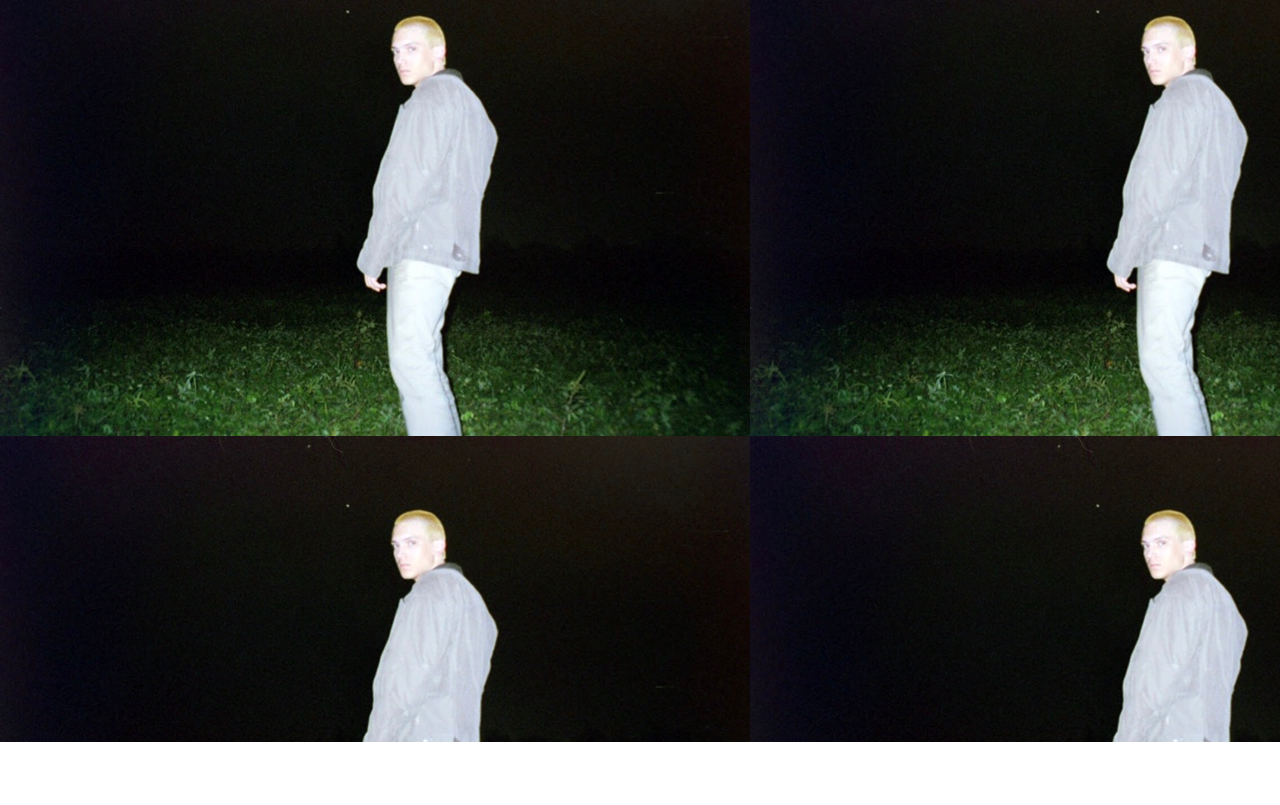
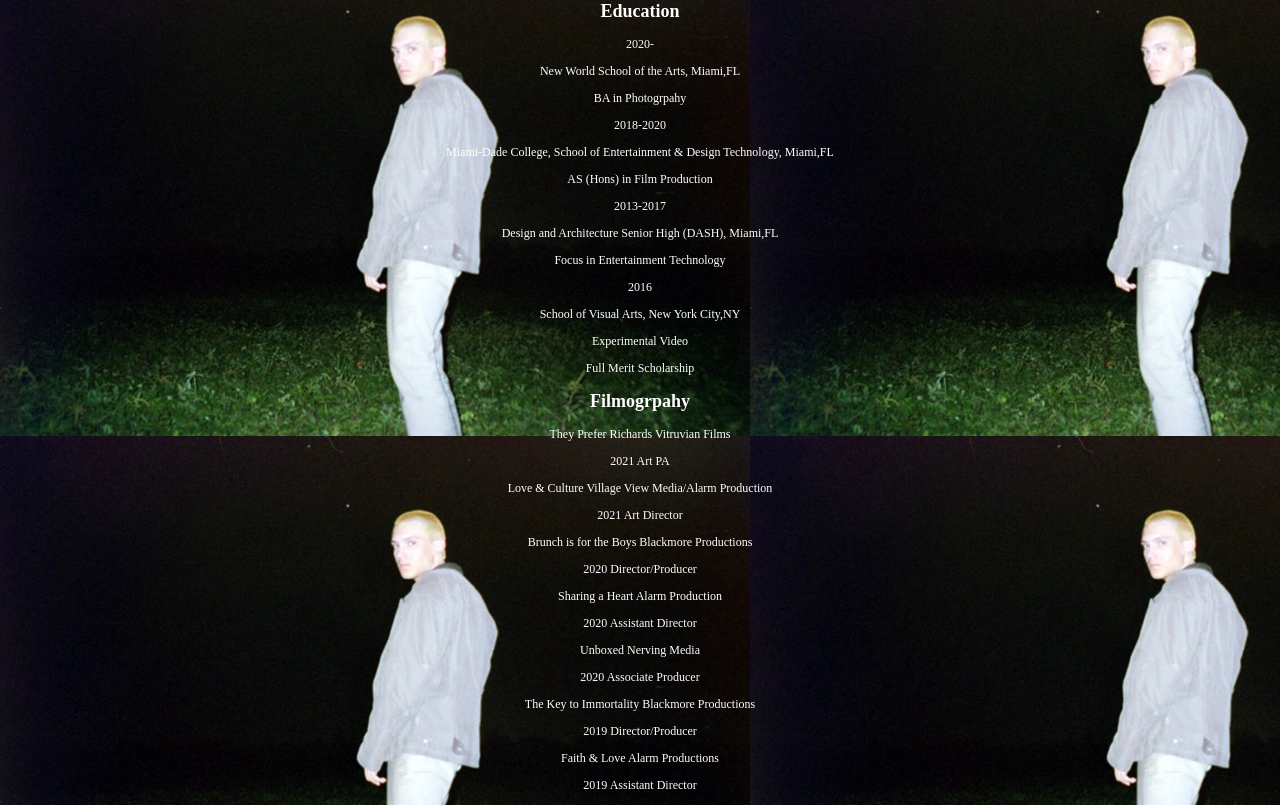
Before and after one commit to motherseton/Website, a plain HTML site: page CV.html in a window 1280 px wide. Shown: the part 58-863 px from the top of the page. Before the commit the page ends 800 px from the top, so only its background shows below. Drawn offline with Linux system fonts and the light colour scheme.

Commit message:
Add files via upload

```diff
--- /dev/null
+++ b/CSS/style.css
@@ -0,0 +1,33 @@
+ul {
+    list-style-type: none;
+}
+li {
+    display: inline-block ;
+    font-size: 100;
+    font-family: 'Times Now', serif;
+}
+
+p{
+    font-size: 12;
+}
+
+ h1 {
+color: white;
+margin-left: 40px;
+font-size: 100px;}
+
+ h2 {
+color: whitesmoke;
+font-size: 18;
+font-weight: bold;
+font-family: cursive;}
+
+ h3 {
+color: white;
+font-size: 12;}
+
+#footer {
+    position: center;
+    margin-top: -180px;
+    height: 180px;
+    }
--- a/CV.html
+++ b/CV.html
@@ -4,15 +4,55 @@
 <title>CV</title>
 </head>
 <header>
+    <h1>Jesse L.M.</h1>
+
+
 </header>
 <body>
+
+    <h2>Education</h2>
+<p>2020-</p>
+<p>New World School of the Arts, Miami,FL</p>
+<p>BA in Photogrpahy</p>
+
+<p>2018-2020</p>
+<p>Miami-Dade College, School of Entertainment & Design Technology, Miami,FL</p>
+<p>AS (Hons) in Film Production </p>
+
+<p>2013-2017</p>
+<p>Design and Architecture Senior High (DASH), Miami,FL</p>
+<p>Focus in Entertainment Technology</p>
+
+<p>2016</p>
+<p>School of Visual Arts, New York City,NY</p>
+<p>Experimental Video</p>
+<p>Full Merit Scholarship </p>
+
+
+    <h2>Filmogrpahy</h2>
+<p>  They Prefer Richards	Vitruvian Films </p>
+<p> 2021					Art PA</p>
+<p>Love & Culture			Village View Media/Alarm Production</p>
+<p>2021					Art Director</p>
+<p>Brunch is for the Boys 	Blackmore Productions</p>
+<p>2020				Director/Producer</p>
+<p>Sharing a Heart		Alarm Production</p>
+<p> 2020				Assistant Director</p>
+<p>Unboxed				Nerving Media</p>
+<p>2020				Associate Producer</p>
+<p>The Key to Immortality 	Blackmore Productions</p>
+<p>2019					Director/Producer</p>
+<p>Faith & Love			Alarm Productions</p>
+<p>2019					Assistant Director</p>
+
 <style>
 
     body {
-        background: url(images/tavy.jpg)
-
-
-    }
+        background: url(images/tavy.jpg);
+        font-size: 12px;
+        color:white;
+        text-align: center;
+        }
 
 </style>
 
```
Also changed, not shown: Contact.html (+16 -0 lines).
